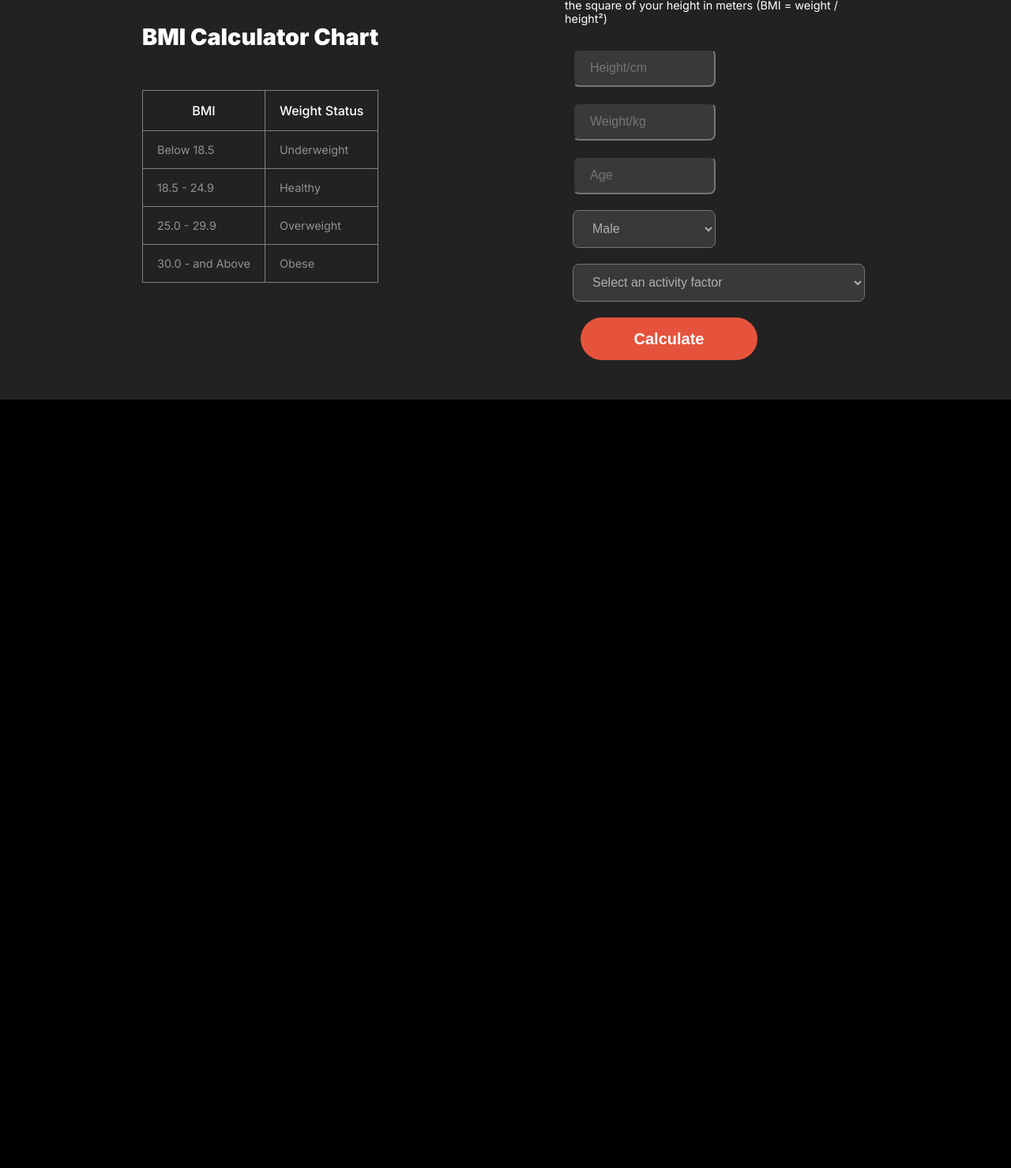
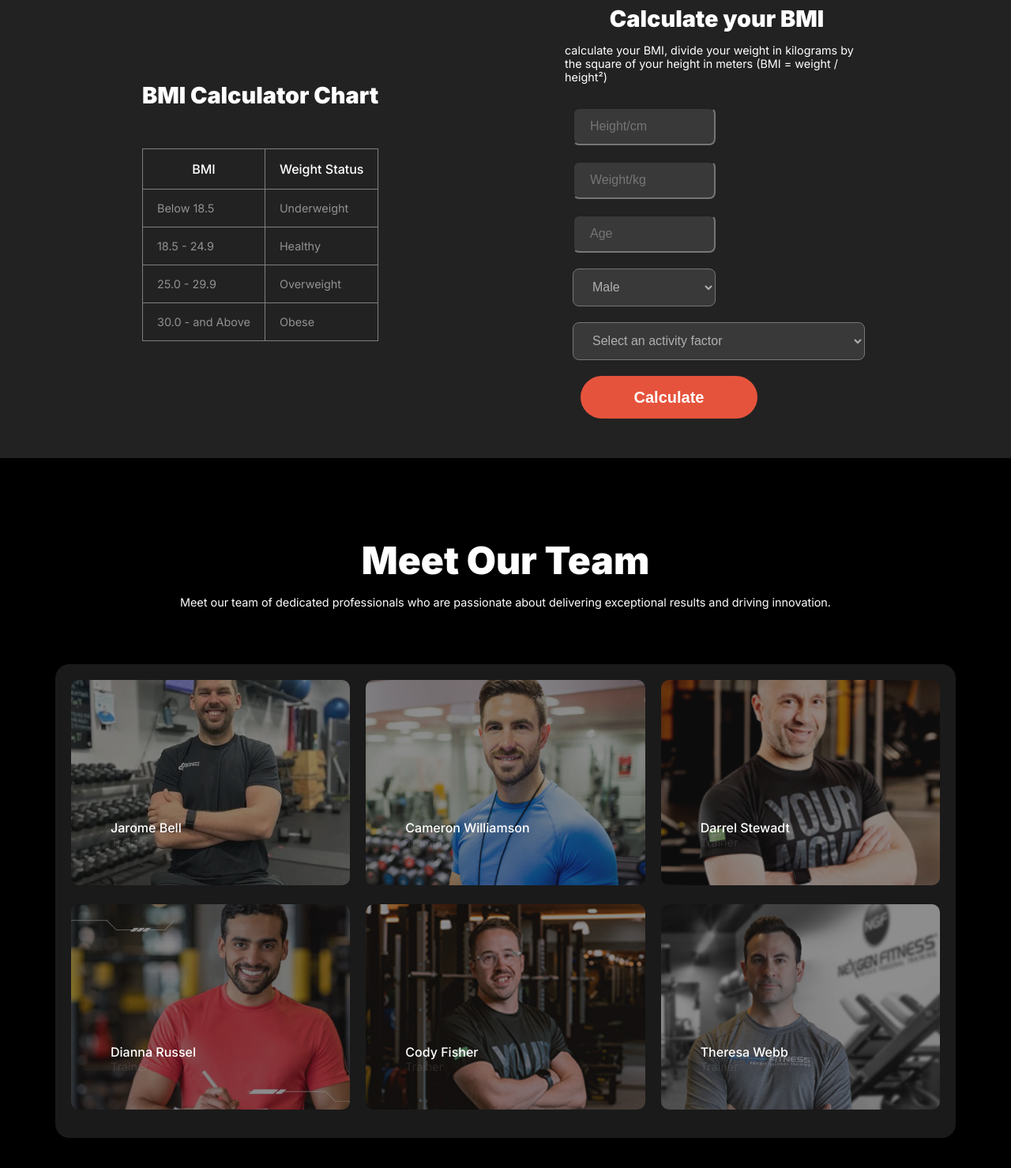
Before and after one commit to mddalimmiah/B-9-A2-versatile-ui-main, a plain HTML site: page index.html in a window 1280 px wide. Shown: the part 3348-4827 px from the top of the page at 79% size. Before the commit the page ends 3854 px from the top, so only its background shows below. Drawn offline with Linux system fonts and the light colour scheme; a web font is replaced by a local one.

Commit message:
added meet section and responsive

```diff
--- a/index.html
+++ b/index.html
@@ -208,6 +208,58 @@ Mile Easily start  -->
         </div>
   </section>
  <!-- BMI Calculator end -->
+
+ <!-- Meet Our Team section start -->
+    <section class="team-section">
+        <h3 class="section-title">Meet Our Team</h3>
+        <p class="section-description">Meet our team of dedicated professionals who are passionate about delivering exceptional results and driving innovation.</p>
+
+        <div class="training-img-container">
+            <div class="grid-item-1">
+                <div><img src="images/trainer1.png" alt=""></div>
+            <div class="transform">
+                <h3>Jarome Bell</h3>
+                <p>Trainer</p>
+            </div>
+            </div>
+            <div class="grid-item-2">
+                <div><img src="images/trainer2.png" alt=""></div>
+                <div class="transform">
+                    <h3>Cameron Williamson</h3>
+                    <p>Trainer</p>
+                </div>
+            </div>
+            <div class="grid-item-3">
+                <div><img src="images/trainer3.png" alt=""></div>
+                <div class="transform">
+                    <h3>Darrel Stewadt</h3>
+                    <p>Trainer</p>
+                </div>
+            </div>
+            <div class="grid-item-4">
+                <div><img src="images/trainer4.png" alt=""></div>
+            <div class="transform">
+                <h3>Dianna Russel</h3>
+                <p>Trainer</p>
+            </div>
+            </div>
+            <div class="grid-item-5">
+                <div><img src="images/trainer5.png" alt=""></div>
+                <div class="transform">
+                    <h3>Cody Fisher</h3>
+                    <p>Trainer</p>
+                </div>
+            </div>
+            <div class="grid-item-6">
+               <div> <img src="images/trainer6.png" alt=""></div>
+               <div class="transform">
+                <h3>Theresa Webb</h3>
+                <p>Trainer</p>
+            </div>
+            </div>
+        </div>
+    </section>
+ <!-- Meet Our Team section end -->
     </main>
     <footer></footer>
 </body>
--- a/styles/responsive.css
+++ b/styles/responsive.css
@@ -123,6 +123,7 @@
 .training-img-container{
 
     grid-template-columns: repeat(12, 1fr);
+    grid-template-rows: repeat(12, 1fr);
 
 }
 .training-description, .training-title{
@@ -183,4 +184,57 @@ form input, select{
  .select-2{
     width: 96%;
  }
+
+ /* meet team section */
+ .training-img-container{
+
+    grid-template-columns: repeat(1, 1fr);
+    grid-template-rows: repeat(6, 1fr);
+    padding: 20px;
+    height: 100%;
+
+
 }
+.training-img-container img{
+    width: 100%;
+    height: 100%;
+
+
+
+}
+.grid-item-1{
+    grid-column: 1/span 1;
+    grid-row: 1/span 1;
+    position: relative;
+}
+.grid-item-2{
+    grid-column: 1/span 1 ;
+    grid-row: 2/span 1;
+    position: relative;
+}
+.grid-item-3{
+    grid-column: 1/span 1 ;
+    grid-row: 3/span 1;
+    position: relative;
+}
+.grid-item-4{
+    grid-column: 1/span 1 ;
+    grid-row: 4/span 1;
+    position: relative;
+}
+.grid-item-5{
+    grid-column: 1/span 1;
+    grid-row: 5/span 1;
+    position: relative;
+}
+.grid-item-6{
+    grid-column: 1/span 1 ;
+    grid-row: 6/span 1;
+    position: relative;
+}
+.transform{
+    position: absolute;
+    bottom: 100px;
+    left: 50px;
+}
+}
--- a/styles/styles.css
+++ b/styles/styles.css
@@ -534,3 +534,75 @@ table td{
     margin-left: 20px;
 
  }
+
+ /* meet team section  */
+ .team-section{
+    max-width: 1140px;
+    margin: 100px auto;
+ }
+ .training-img-container{
+
+    display: grid;
+    grid-template-columns: repeat(12, 1fr);
+    grid-template-rows: repeat(12, 1fr);
+    gap: 20px;
+    border-radius: 18px;
+    background: rgba(255, 255, 255, 0.1);
+    margin-top: 70px;
+    height: 600px;
+    padding: 20px;
+
+}
+
+.training-img-container img{
+    width: 100%;
+    border-radius: 10px;
+    object-fit: cover;
+
+
+}
+
+.grid-item-1{
+    grid-column: 1/span 4;
+    grid-row: 1/span 1;
+    position: relative;
+}
+.grid-item-2{
+    grid-column: 5/span 4 ;
+    grid-row: 1/span 1;
+    position: relative;
+}
+.grid-item-3{
+    grid-column: 9/span 4 ;
+    grid-row: 1/span 1;
+    position: relative;
+}
+.grid-item-4{
+    grid-column: 1/span 4 ;
+    grid-row: 2/span 1;
+    position: relative;
+}
+.grid-item-5{
+    grid-column: 5/span 4;
+    grid-row: 2/span 1;
+    position: relative;
+}
+.grid-item-6{
+    grid-column: 9/span 4 ;
+    grid-row: 2/span 1;
+    position: relative;
+}
+.transform{
+    position: absolute;
+    bottom: 50px;
+    left: 50px;
+}
+.transform h3{
+   font-size: 1rem;
+   font-weight: 500;
+}
+.transform p{
+   font-size: .9rem;
+   font-weight: 400;
+   color:rgba(255, 255, 255, 0.1);
+}
```
